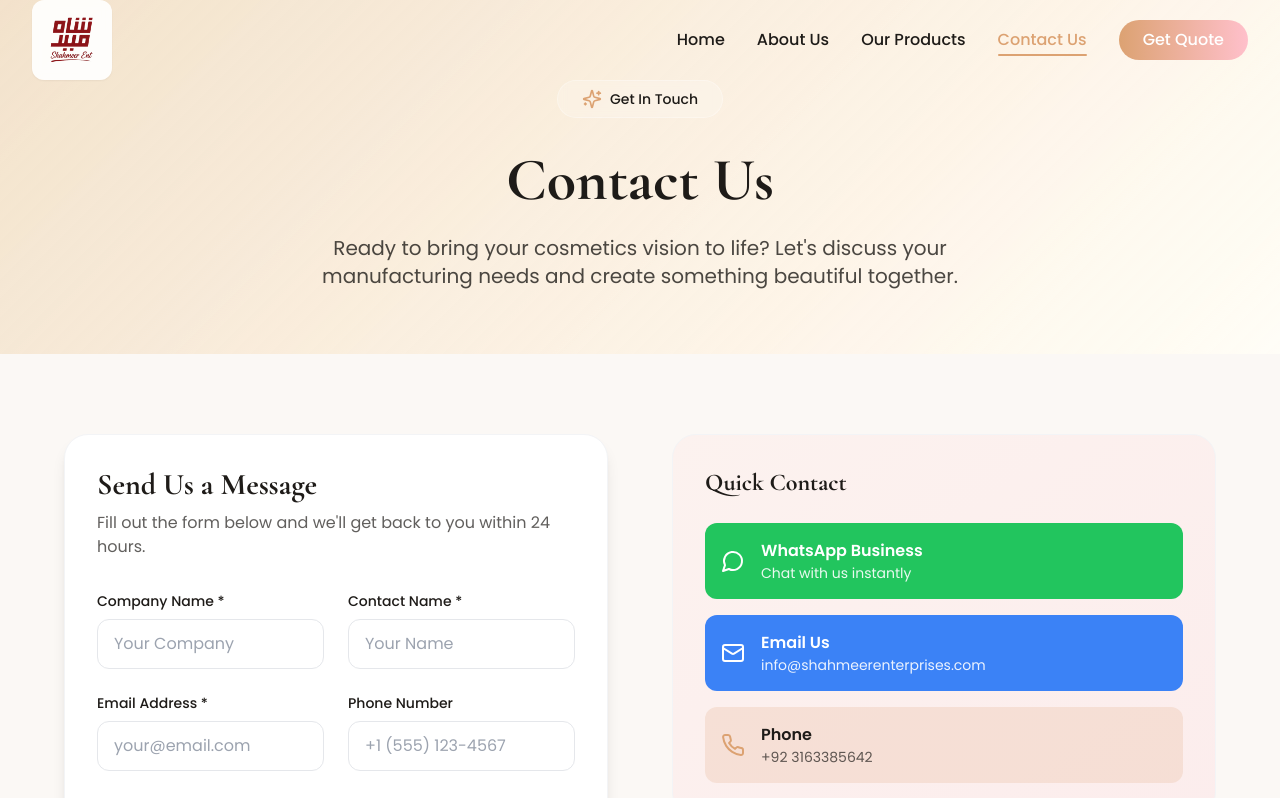
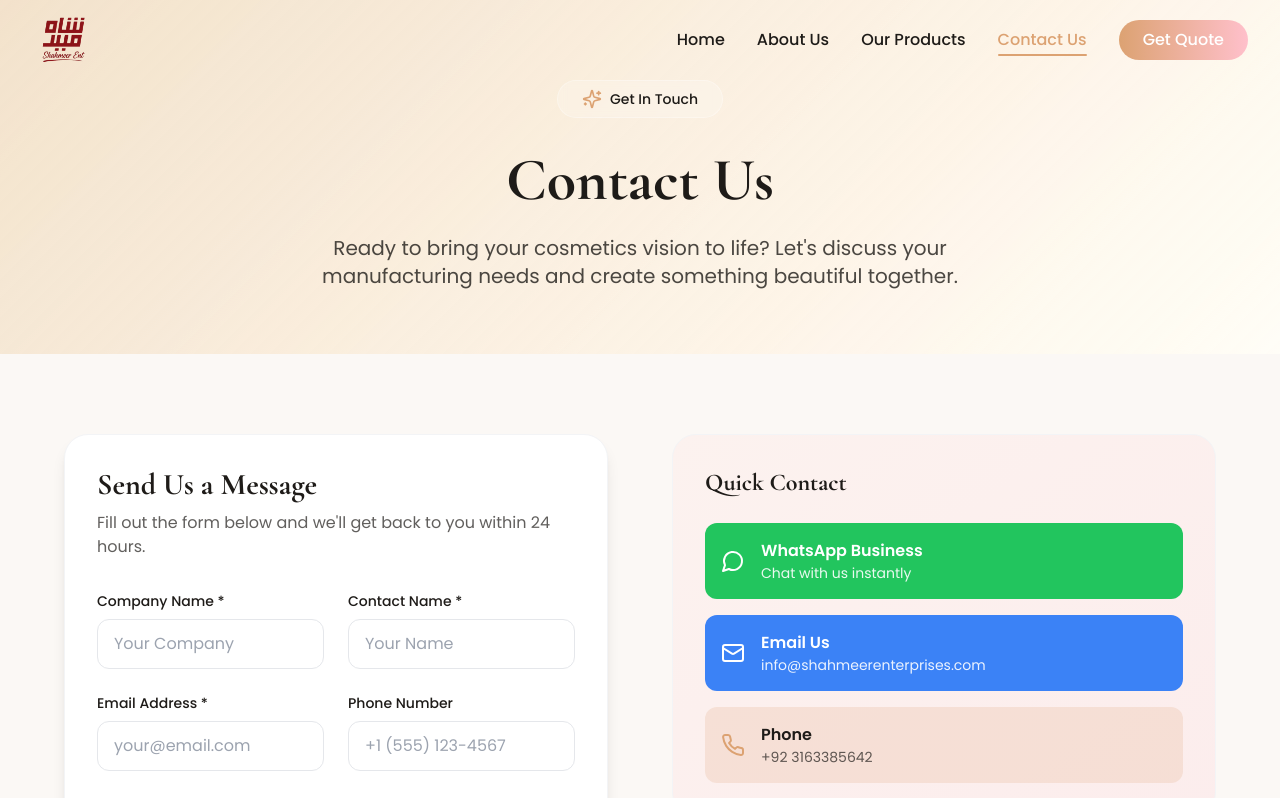
Before and after one commit to Shazeb-Ikram/shahmeerenterprises, a React (Vite) app: page /contact in a window 1280 px wide. Shown: the top 798 px of the page. Built offline with nearby package versions, Linux system fonts and the light colour scheme.

Commit message:
Fix logo background
Adjust logo background to match navigation bar.

```diff
--- a/src/components/Footer.tsx
+++ b/src/components/Footer.tsx
@@ -17,7 +17,7 @@ const Footer = () => {
         <div className="grid md:grid-cols-4 gap-8 mb-12">
           {/* Company Info */}
           <div className="md:col-span-2">
-            <div className="bg-white rounded-lg p-3 inline-block mb-4">
+            <div className="inline-block mb-4">
               <img
                 src="/lovable-uploads/fe299903-57d3-46c7-bed5-a1c84f30728a.png"
                 alt="Shahmeer Ent"
--- a/src/components/Navigation.tsx
+++ b/src/components/Navigation.tsx
@@ -31,13 +31,11 @@ const Navigation = () => {
         <div className="flex justify-between items-center h-16 md:h-20">
           {/* Logo */}
           <Link to="/" className="flex items-center group">
-            <div className="bg-white/90 backdrop-blur-sm rounded-lg p-2 shadow-sm">
-              <img
-                src="/lovable-uploads/fe299903-57d3-46c7-bed5-a1c84f30728a.png"
-                alt="Shahmeer Ent"
-                className="h-12 w-auto md:h-16 group-hover:scale-110 transition-all duration-300"
-              />
-            </div>
+            <img
+              src="/lovable-uploads/fe299903-57d3-46c7-bed5-a1c84f30728a.png"
+              alt="Shahmeer Ent"
+              className="h-12 w-auto md:h-16 group-hover:scale-110 transition-all duration-300"
+            />
           </Link>
 
           {/* Desktop Navigation */}
```
